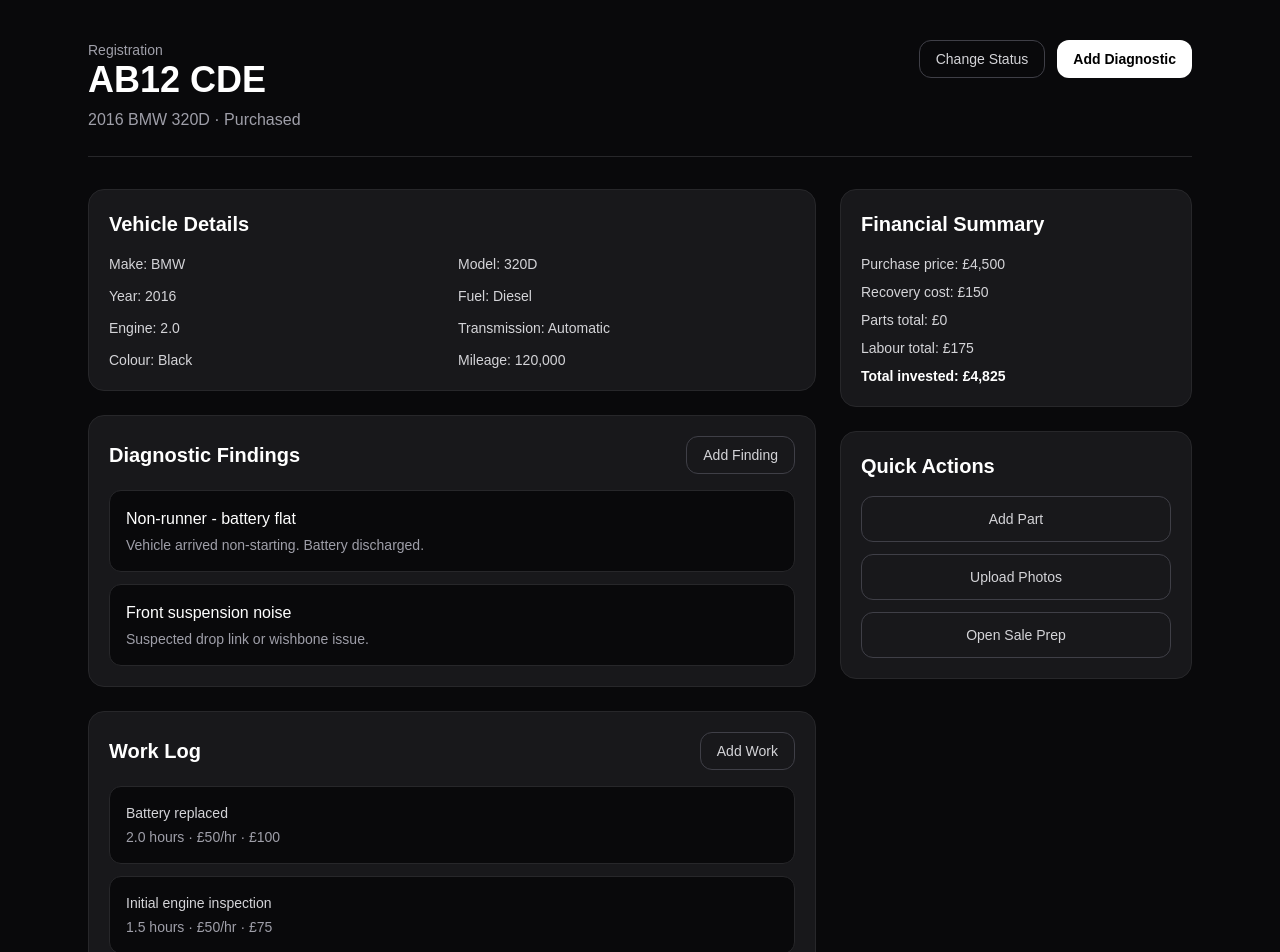
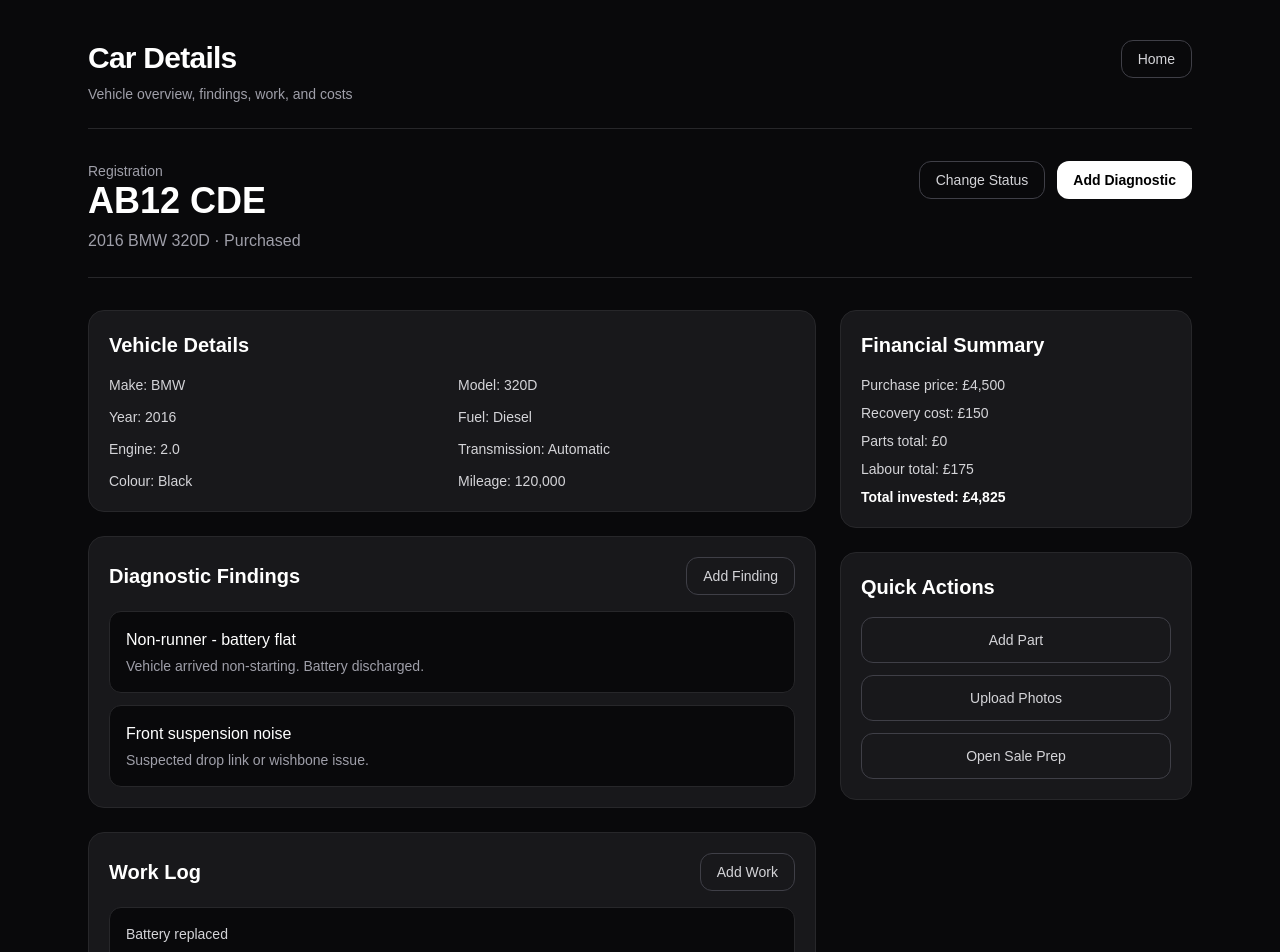
Before and after one commit to EZAutoHub/ez-auto-hub, a Next.js app: page /cars/1 in a window 1280 px wide. Shown: the top 952 px of the page. Built offline with nearby package versions, Linux system fonts and the light colour scheme.

Commit message:
Add simple header to car details page

```diff
--- a/app/cars/[id]/page.tsx
+++ b/app/cars/[id]/page.tsx
@@ -1,8 +1,11 @@
 import TopBar from "../../components/topbar";
+
 export default function CarDetailsPage() {
   return (
     <main className="min-h-screen bg-zinc-950 text-white">
       <div className="mx-auto max-w-6xl px-6 py-10">
+        <TopBar title="Car Details" subtitle="Vehicle overview, findings, work, and costs" simple />
+
         <div className="mb-8 flex items-start justify-between border-b border-zinc-800 pb-6">
           <div>
             <p className="text-sm text-zinc-400">Registration</p>
@@ -21,7 +24,7 @@ export default function CarDetailsPage() {
         </div>
 
         <section className="grid gap-6 lg:grid-cols-3">
-          <div className="lg:col-span-2 space-y-6">
+          <div className="space-y-6 lg:col-span-2">
             <div className="rounded-2xl border border-zinc-800 bg-zinc-900 p-5">
               <h2 className="mb-4 text-xl font-semibold">Vehicle Details</h2>
               <div className="grid gap-3 text-sm text-zinc-300 md:grid-cols-2">
@@ -64,9 +67,12 @@ export default function CarDetailsPage() {
             <div className="rounded-2xl border border-zinc-800 bg-zinc-900 p-5">
               <div className="mb-4 flex items-center justify-between">
                 <h2 className="text-xl font-semibold">Work Log</h2>
-                <button className="rounded-xl border border-zinc-700 px-4 py-2 text-sm text-zinc-300">
+                <a
+                  href="/work-log"
+                  className="rounded-xl border border-zinc-700 px-4 py-2 text-sm text-zinc-300"
+                >
                   Add Work
-                </button>
+                </a>
               </div>
 
               <div className="space-y-3 text-sm text-zinc-300">
```
Lines whose indentation alone changed are shown as unchanged.
